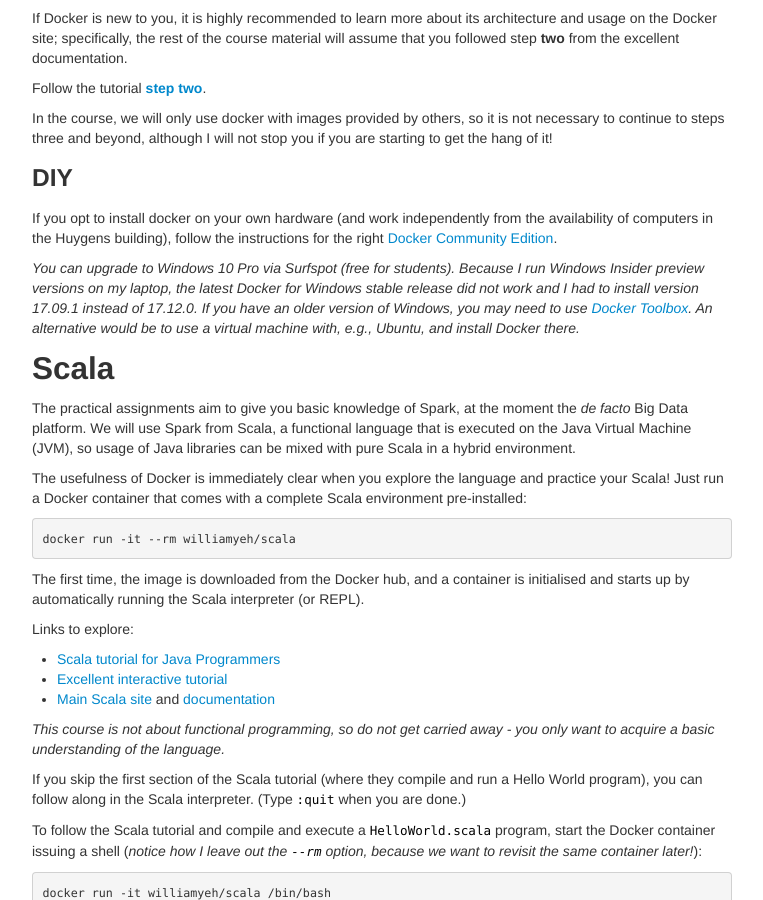
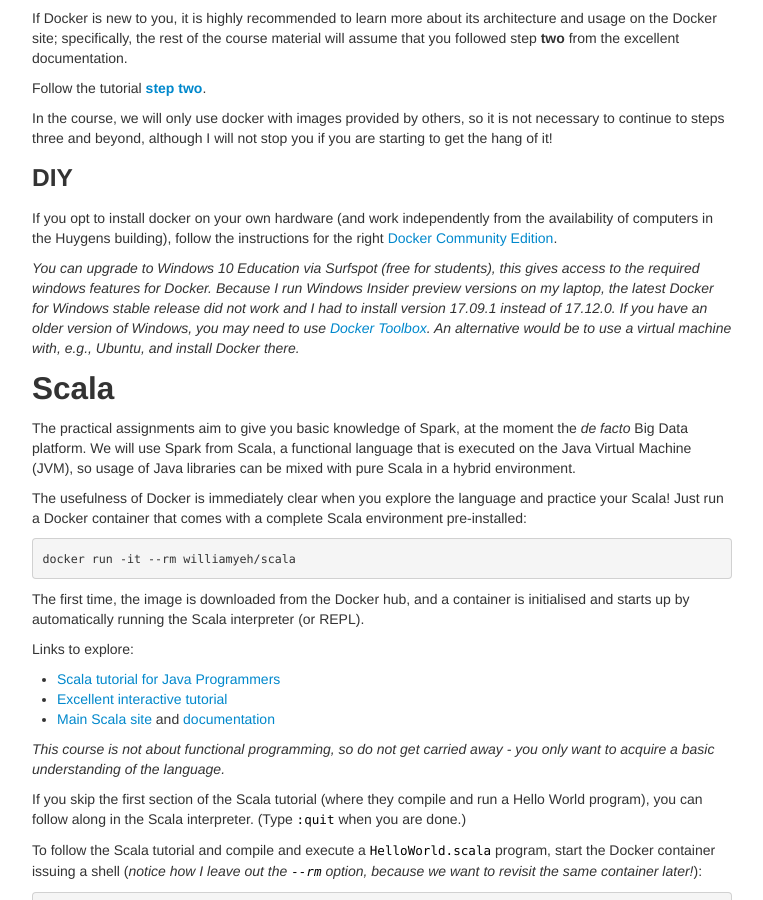
Before and after one commit to Thelukepet/course, a Jekyll site: the page built from assignments/A1b-docker.md, in a window 1280 px wide and 900 px high, scrolled down 747 px. Shown: the whole window, without its empty margins (258-1021 px from the left). Built offline with Jekyll 4.4.1, drawn with Linux system fonts in a browser that asks for light colours.

Commit message:
Edited the Docker for Windows note to prevent confusion

```diff
--- a/assignments/A1b-docker.md
+++ b/assignments/A1b-docker.md
@@ -49,7 +49,7 @@
 If you opt to install docker on your own hardware (and work independently from the availability of
 computers in the Huygens building), follow the instructions for the right [Docker Community Edition](https://www.docker.com/community-edition).
 
-_You can upgrade to Windows 10 Pro via Surfspot (free for students). Because I run Windows Insider preview versions on my laptop, the latest Docker for Windows stable release did not work and I had to install version 17.09.1 instead of 17.12.0. If you have an older version of Windows, you may need to use [Docker Toolbox](https://docs.docker.com/toolbox/overview/). An alternative would be to use a virtual machine with, e.g., Ubuntu, and install Docker there._
+_You can upgrade to Windows 10 Education via Surfspot (free for students), this gives access to the required windows features for Docker. Because I run Windows Insider preview versions on my laptop, the latest Docker for Windows stable release did not work and I had to install version 17.09.1 instead of 17.12.0. If you have an older version of Windows, you may need to use [Docker Toolbox](https://docs.docker.com/toolbox/overview/). An alternative would be to use a virtual machine with, e.g., Ubuntu, and install Docker there._
 
 ## Scala
 
```
